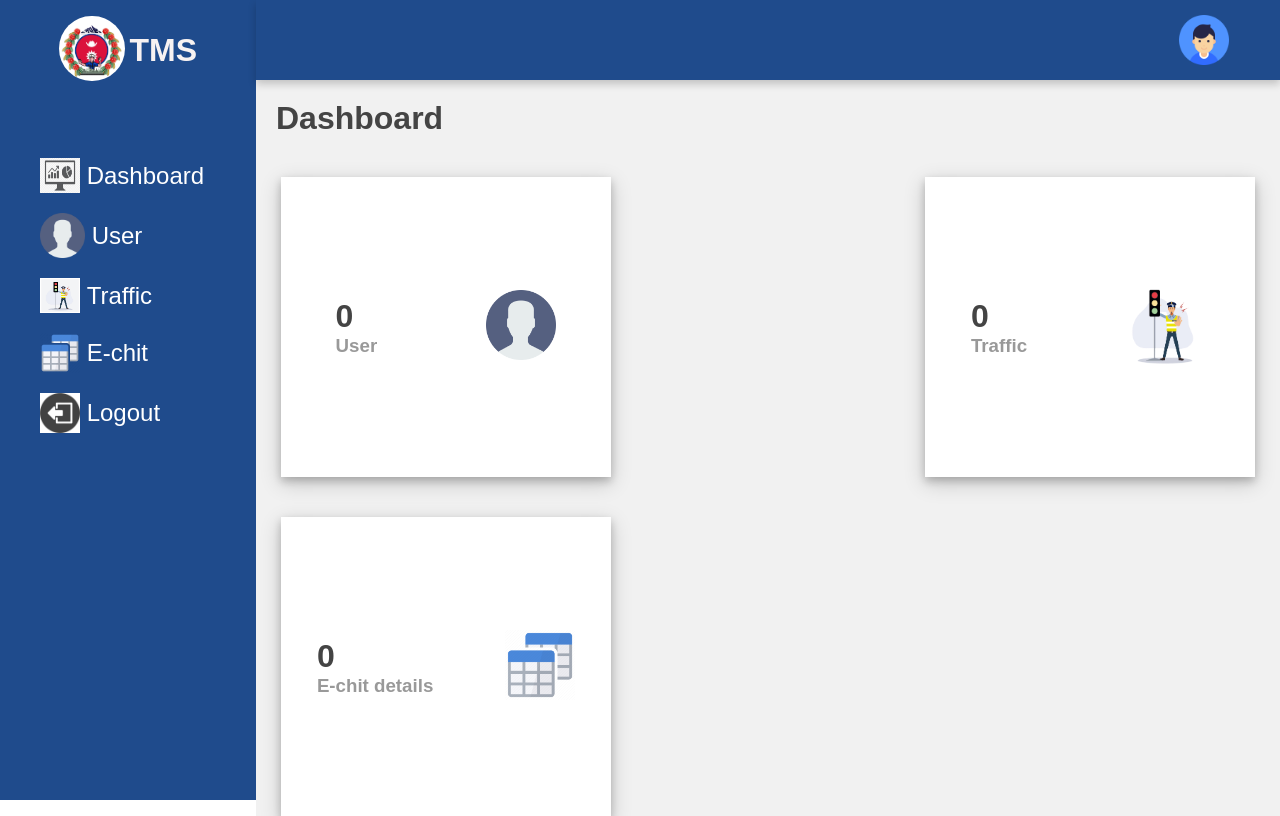
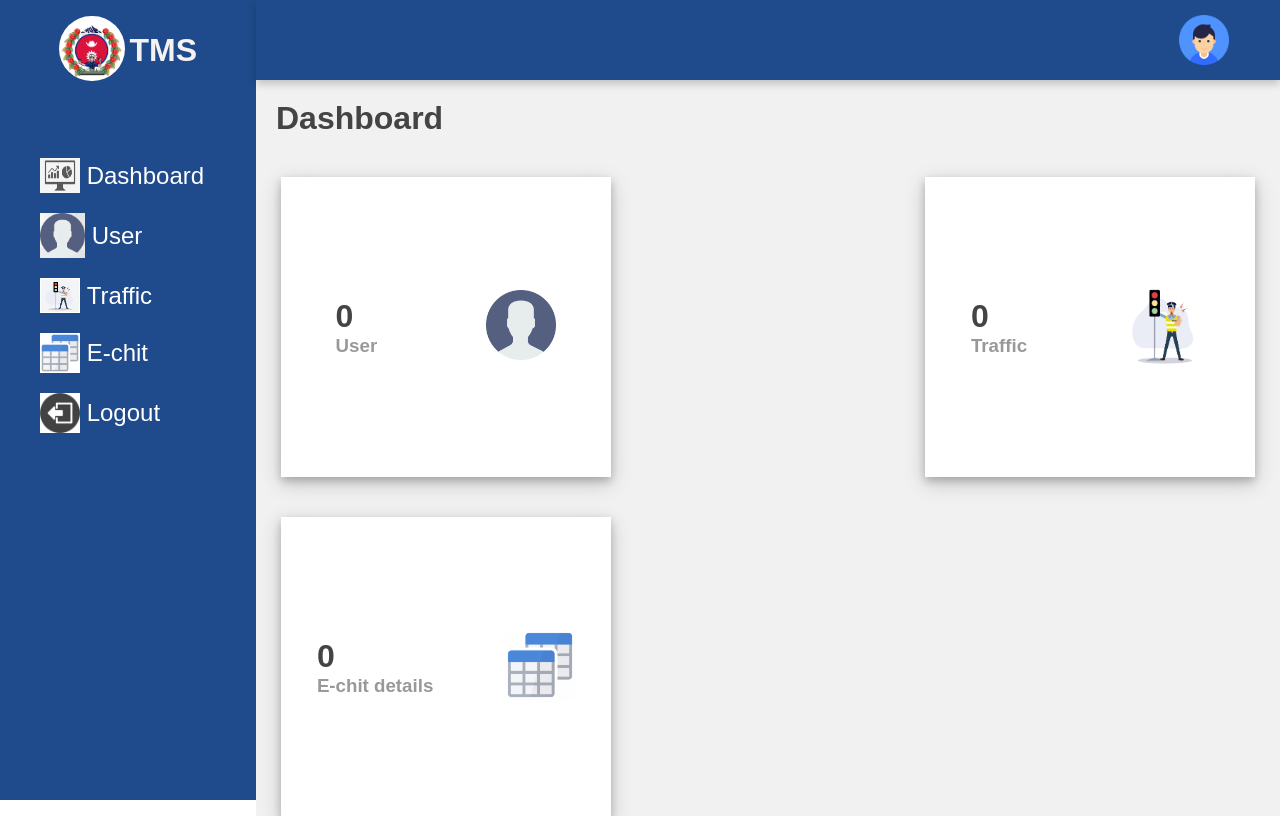
Before and after one commit to saringrg/TMS, a PHP site: page /admin1/index.php in a window 1280 px wide. Shown: the top 816 px of the page. Run offline with PHP 8.4, Linux system fonts and the light colour scheme; data that the repository does not hold is empty.

Commit message:
changed icons

```diff
--- a/admin/index.html
+++ b/admin/index.html
@@ -33,9 +33,9 @@
             <a href="#">
                 <li><img src="img/lo.png" style="height:40px; width:40px" alt="">&nbsp;<span>Logout</span> </li>
             </a>
+
         </ul>
     </div>
-
     <div class="container">
         <div class="header">
             <div class="nav">
--- a/admin1/echit.php
+++ b/admin1/echit.php
@@ -54,13 +54,13 @@ td form {
             <li> <img src="img/dashboard1.jpg" style="height:35px; width:40px" alt="">&nbsp; <span>Dashboard</span> </li>
             </a>
             <a href="user.php">
-                <li><img src="img/user1.png" style="height:45px"alt="">&nbsp;<span>User</span> </li>
+                <li><img src="img/user0.png" style="height:45px"alt="">&nbsp;<span>User</span> </li>
             </a>
             <a href="traffic2.php">
                 <li><img src="img/traffic.jpg"style="height:35px; width:40px" alt="">&nbsp;<span>Traffic</span> </li>
             </a>
             <a href="echit.php">
-                <li><img src="img/table2.png" style="height:40px; width:40px" alt="">&nbsp;<span>E-chit</span> </li>
+                <li><img src="img/table0.png" style="height:40px; width:40px" alt="">&nbsp;<span>E-chit</span> </li>
             </a>
             <a href="#">
                 <li><img src="img/lo.png" style="height:40px; width:40px" alt="">&nbsp;<span>Logout</span> </li>
--- a/admin1/index.php
+++ b/admin1/index.php
@@ -6,7 +6,7 @@
     <meta http-equiv="X-UA-Compatible" content="IE=edge">
     <meta name="viewport" content="width=device-width, initial-scale=1.0">
     <link rel="stylesheet" href="styles.css">
-    <title >Admin Panel</title>
+    <title >Admin</title>
     <link rel="icon" type="image/x-icon" href="img/">
 </head>
 
@@ -25,13 +25,13 @@
                 <li> <img src="img/dashboard1.jpg" style="height:35px; width:40px" alt="">&nbsp; <span>Dashboard</span> </li>
             </a>
             <a href="user.php">
-                <li><img src="img/user1.png" style="height:45px"alt="">&nbsp;<span>User</span> </li>
+                <li><img src="img/user0.png" style="height:45px"alt="">&nbsp;<span>User</span> </li>
             </a>
             <a href="traffic2.php">
                 <li><img src="img/traffic.jpg"style="height:35px; width:40px" alt="">&nbsp;<span>Traffic</span> </li>
             </a>
             <a href="echit.php">
-                <li><img src="img/table2.png" style="height:40px; width:40px" alt="">&nbsp;<span>E-chit</span> </li>
+                <li><img src="img/table0.png" style="height:40px; width:40px" alt="">&nbsp;<span>E-chit</span> </li>
             </a>
             <a href="#">
                 <li><img src="img/lo.png" style="height:40px; width:40px" alt="">&nbsp;<span>Logout</span> </li>
--- a/admin1/traffic2.php
+++ b/admin1/traffic2.php
@@ -54,13 +54,13 @@ td form {
             <li> <img src="img/dashboard1.jpg" style="height:35px; width:40px" alt="">&nbsp; <span>Dashboard</span> </li>
             </a>
             <a href="user.php">
-                <li><img src="img/user1.png" style="height:45px"alt="">&nbsp;<span>User</span> </li>
+                <li><img src="img/user0.png" style="height:45px"alt="">&nbsp;<span>User</span> </li>
             </a>
             <a href="traffic2.php">
                 <li><img src="img/traffic.jpg"style="height:35px; width:40px" alt="">&nbsp;<span>Traffic</span> </li>
             </a>
             <a href="echit.php">
-                <li><img src="img/table2.png" style="height:40px; width:40px" alt="">&nbsp;<span>E-chit</span> </li>
+                <li><img src="img/table0.png" style="height:40px; width:40px" alt="">&nbsp;<span>E-chit</span> </li>
             </a>
             <a href="#">
                 <li><img src="img/lo.png" style="height:40px; width:40px" alt="">&nbsp;<span>Logout</span> </li>
--- a/admin1/user.php
+++ b/admin1/user.php
@@ -56,13 +56,13 @@ td form {
             <li> <img src="img/dashboard1.jpg" style="height:35px; width:40px" alt="">&nbsp; <span>Dashboard</span> </li>
             </a>
             <a href="user.php">
-                <li><img src="img/user1.png" style="height:45px"alt="">&nbsp;<span>User</span> </li>
+                <li><img src="img/user0.png" style="height:45px"alt="">&nbsp;<span>User</span> </li>
             </a>
             <a href="traffic2.php">
                 <li><img src="img/traffic.jpg"style="height:35px; width:40px" alt="">&nbsp;<span>Traffic</span> </li>
             </a>
             <a href="echit.php">
-                <li><img src="img/table2.png" style="height:40px; width:40px" alt="">&nbsp;<span>E-chit</span> </li>
+                <li><img src="img/table0.png" style="height:40px; width:40px" alt="">&nbsp;<span>E-chit</span> </li>
             </a>
             <a href="">
                 <li><img src="img/lo.png" style="height:40px; width:40px" alt="">&nbsp;<span>Logout</span> </li>
```
Also changed, not shown: user/userdash.html (+0 -10 lines), admin/img/traffic2.jpg (added), admin1/img/table0.png (added), admin1/img/user0.png (added).
